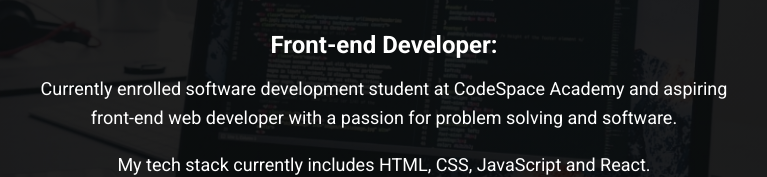
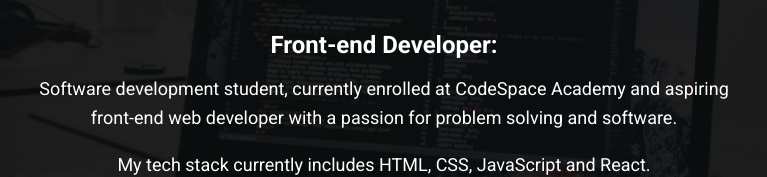
Before and after one commit to haleigh27/HALVAL360_FTO2401_GroupA1_HaleighValentine_CDV05, a website built with Vite: page index.html in a window 1280 px wide. Shown: the part 626-803 px from the top of the page, 256-1023 px from the left. Built offline with nearby package versions, Linux system fonts and the light colour scheme.

Commit message:
Fix wording

```diff
--- a/index.html
+++ b/index.html
@@ -61,7 +61,7 @@
 				<div class="service">
 					<h3>Front-end Developer:</h3>
 					<p>
-						Currently enrolled software development student at CodeSpace Academy and aspiring front-end web
+						Software development student, currently enrolled at CodeSpace Academy and aspiring front-end web
 						developer with a passion for problem solving and software.
 					</p>
 					<p>My tech stack currently includes HTML, CSS, JavaScript and React.</p>
```
